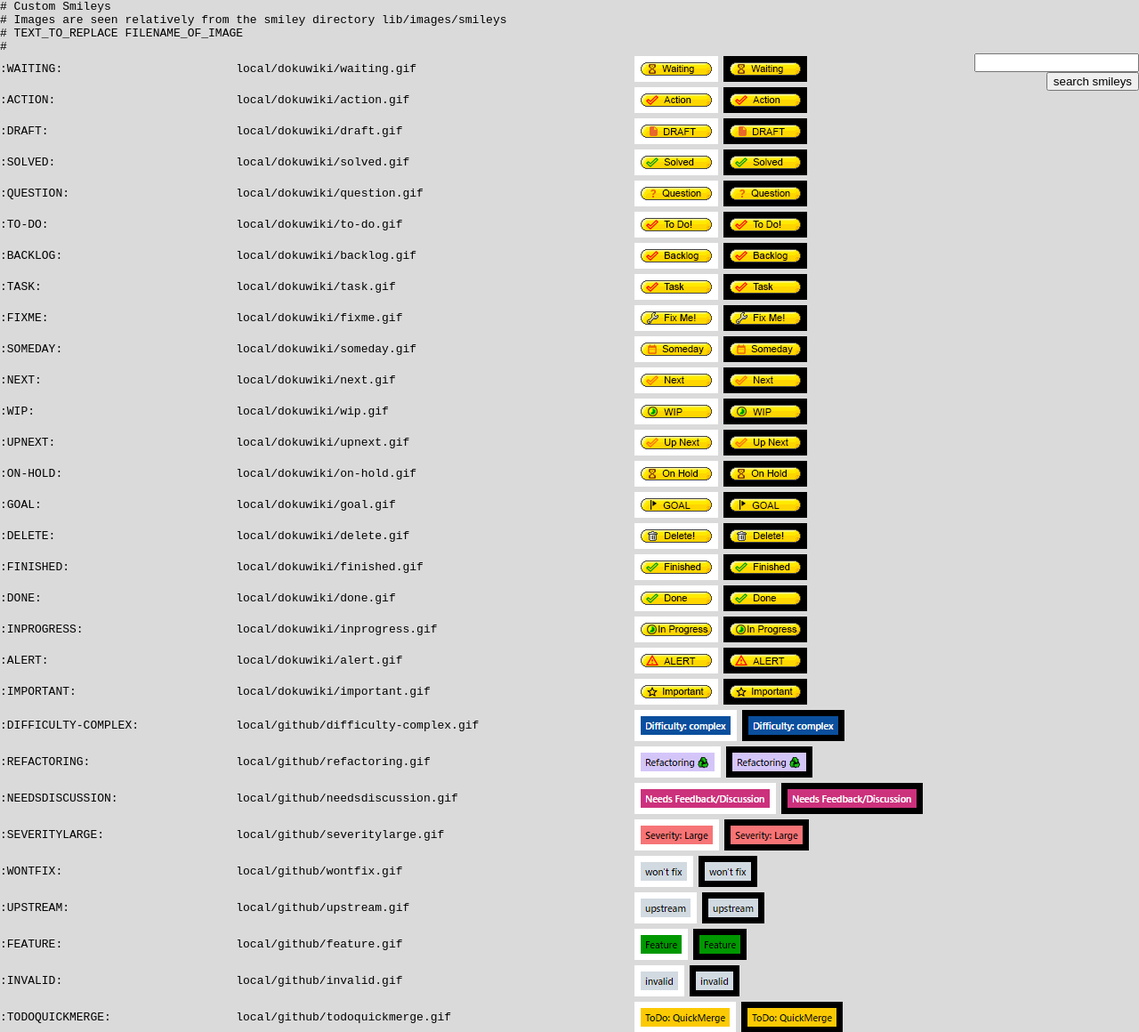
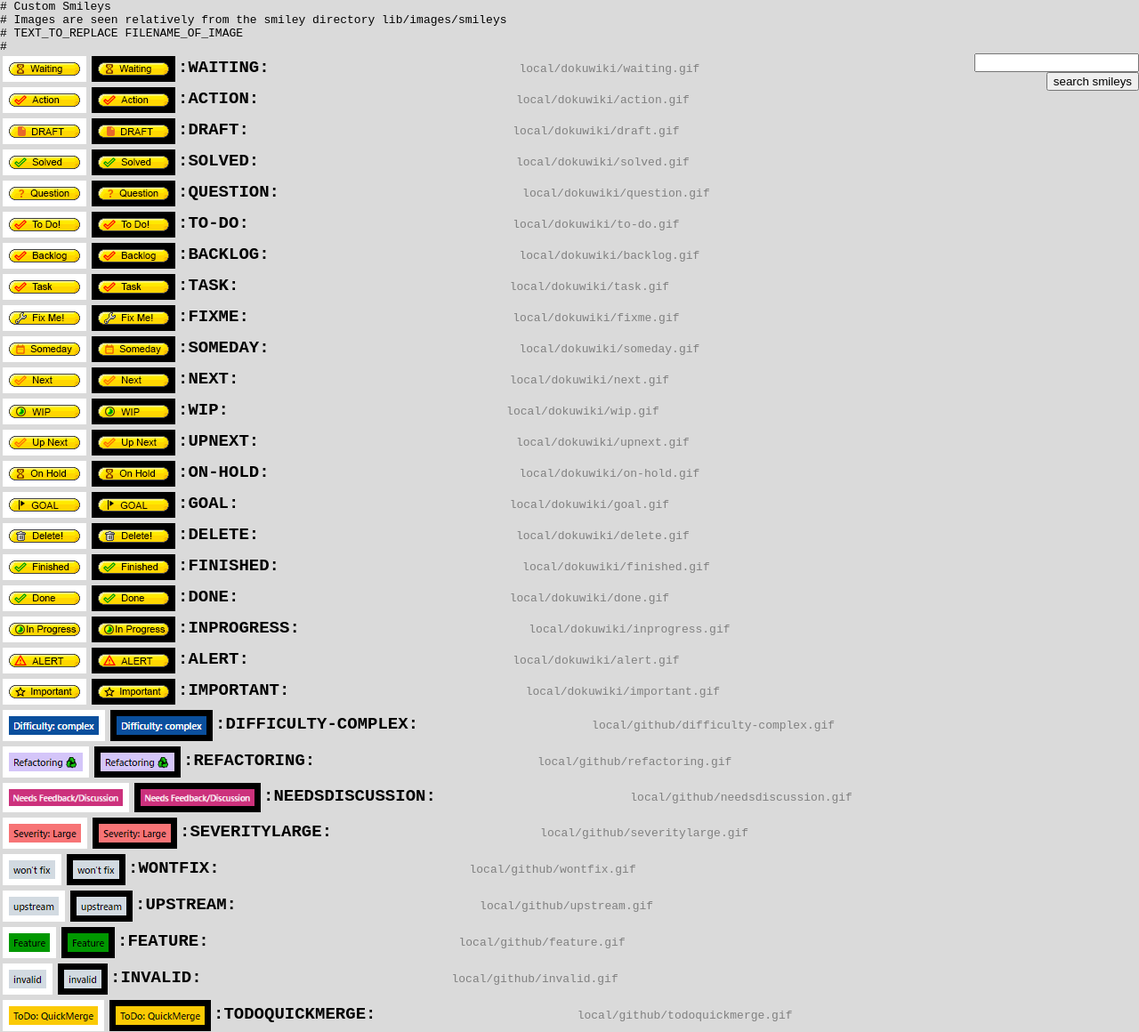
Before and after one commit to davidjimenez75/dokuwiki-smileys-local, a PHP site: page / in a window 1280 px wide. Shown: the top 1160 px of the page at 89% size. Run offline with PHP 8.4, Linux system fonts and the light colour scheme.

Commit message:
Added support for svg smileys

```diff
--- a/index.php
+++ b/index.php
@@ -1,4 +1,9 @@
-<!DOCTYPE html>
+<?php
+// CONFIG
+$smileStringStart =':'; // prefix for smileys by default is :
+$smileStringEnd   =':'; // suffix for smileys by default is :
+
+?><!DOCTYPE html>
 <html lang="en" dir="ltr">
 <head>
     <title>smileys.local</title>
@@ -6,7 +11,7 @@
     <style type="text/css">
         body {
             margin:0 auto;
-            font-size: 13px!important;
+            font-size: 13px;
 			font-family: courier new;
             background-color: #dadada;
         }
@@ -32,6 +37,8 @@
 
         .smiley {
             vertical-align: middle;
+            max-height: 48px;                /* important for svg smileys */
+            max-width: 128px;                /* important for svg smileys */
             margin: 3px;
         }
         .comments {
@@ -42,12 +49,28 @@
             color: red;
             font-weight: bold;
         }
+        .text2replace {
+            font-size: 19px!important;
+        }
+        .smileypath {
+            color: grey;
+        }
     </style>
 
 </head>
 <body>
 
+<?php
+// GLOBALS
+$smileys=array();
+$smileyTexts=array();
 
+// SECURITY
+if (isset($_GET["search"])) {
+    $_GET["search"]=strip_tags($_GET["search"]);
+    $_GET["search"]=htmlspecialchars($_GET["search"]);
+}
+?>
 
 # Custom Smileys<br>
 # Images are seen relatively from the smiley directory lib/images/smileys</br>
@@ -60,12 +83,6 @@
 </form>
 
 <?php
-// GLOBALS
-$smileStringStart=':';
-$smileStringEnd=':';
-$smileys=array();
-$smileyTexts=array();
-
 // RECURSIVE SMILEYS LIST (*.gif)
 $path = realpath('.');
 $objects = new RecursiveIteratorIterator(new RecursiveDirectoryIterator($path), RecursiveIteratorIterator::SELF_FIRST); // con directorios
@@ -74,9 +91,6 @@ foreach($objects as $name => $object){
     {
         if (isset($_GET["search"]))
         {
-            // SECURITY
-            $_GET["search"]=strip_tags($_GET["search"]);
-            $_GET["search"]=htmlspecialchars($_GET["search"]);
             if ($_GET["search"]=="")
             {
                 $_GET["search"]=".";
@@ -95,9 +109,8 @@ foreach($objects as $name => $object){
 }
 
 function smiley($object){
-    $colsize1=36;
+    $colsize1=45;
     $colsize2=57;
-
 
     // filename to TEXT_TO_REPLACE
     $file=$object->getFilename();
@@ -109,8 +122,16 @@ function smiley($object){
     $pathclean="local/".$path_img;
 
     // colums
-    $columns1=str_repeat("&nbsp;",$colsize1-strlen($file));
-    $columns2=str_repeat("&nbsp;",$colsize2-strlen($pathclean));
+    if ($colsize1>strlen($file)){
+        $columns1=str_repeat("&nbsp;",$colsize1-strlen($file));
+    }else{
+        $columns1=str_repeat("&nbsp;",$colsize1);
+    }
+    if ($colsize2>strlen($pathclean)){
+        $columns2=str_repeat("&nbsp;",$colsize2-strlen($pathclean));
+    }else{
+        $columns2=str_repeat("&nbsp;",$colsize2);
+    }
 
     // repeated TEXT_TO_REPLACE?
     if (in_array($text2replace,$GLOBALS["smileyTexts"]))
@@ -124,11 +145,14 @@ function smiley($object){
     }
 
     $out="<div>";
-    $out='<span class="'.$repeated_css.'">'.$text2replace.'</span>'.$columns1.$pathclean.$columns2;
     $out.='<img src="'.$path_img.'" class="smiley white">';
     $out.='<img src="'.$path_img.'" class="smiley black">';
-    $out.='<span class="'.$repeated_css.'">'.$repeated_msg.'</span>';
-    $out.='</div><br>';
+    $out.='<span class="text2replace '.$repeated_css.'"><b>'.$text2replace.'</b></span>'."\r\n";
+    $out.=$columns1."\r\n";
+    $out.='<span class="smileypath">'.$pathclean."</span>\r\n";
+    $out.=$columns2."\r\n";
+    $out.='<span class=" '.$repeated_css.'">'.$repeated_msg.'</span>'."\r\n";
+    $out.='</div>';
     $out.="\r\n\r\n";
 
     return $out;
@@ -137,7 +161,7 @@ function smiley($object){
 function validExtension($filename){
         $ext = pathinfo($filename, PATHINFO_EXTENSION);
 
-    $validExtensions=array("gif","png","jpg");
+    $validExtensions=array("gif","png","jpg","svg");
     if (in_array(strtolower($ext), $validExtensions))
     {
         return true;
```
